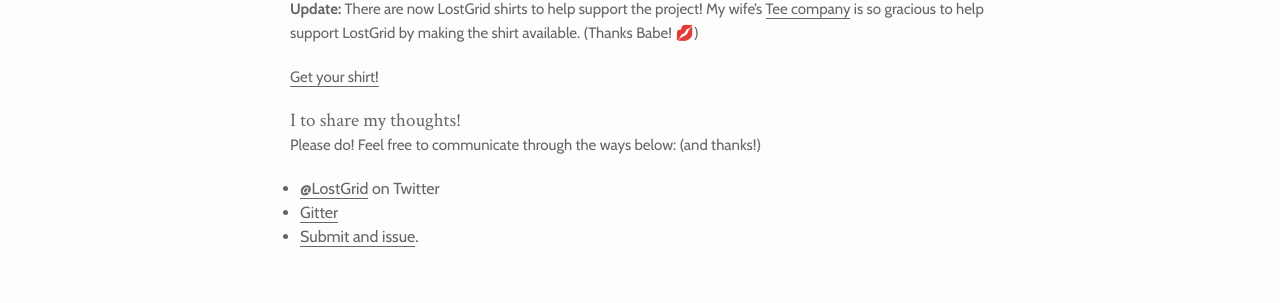
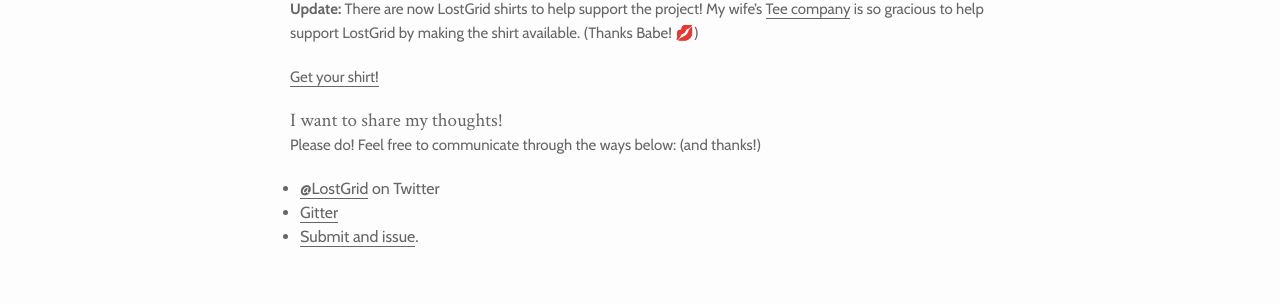
Before and after one commit to peterramsing/personal-site, a Jekyll site: the page built from _posts/2016-11-09-lostgrid-node-versions.md, in a window 1280 px wide and 900 px high, scrolled down 604 px. Shown: the part 531-834 px from the top of the window. Built offline with Jekyll 4.4.1, drawn with Linux system fonts in a browser that asks for light colours; nearby versions of some CDN libraries.

Commit message:
Fixes grammar

```diff
--- a/_posts/2016-11-09-lostgrid-node-versions.md
+++ b/_posts/2016-11-09-lostgrid-node-versions.md
@@ -37,7 +37,7 @@
 
 [Get your shirt!](https://1988aurelia.com/products/lostgrid-tee)
 
-### I to share my thoughts!
+### I want to share my thoughts!
 Please do! Feel free to communicate through the ways below: (and thanks!)
 
 - [@LostGrid](https://twitter.com/lostgrid) on Twitter
```
